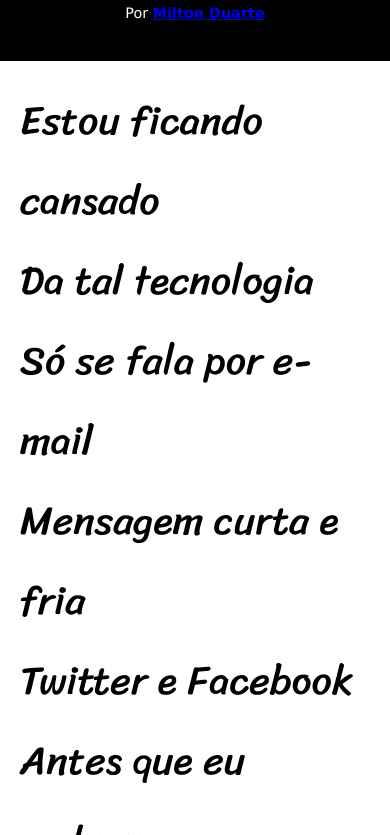
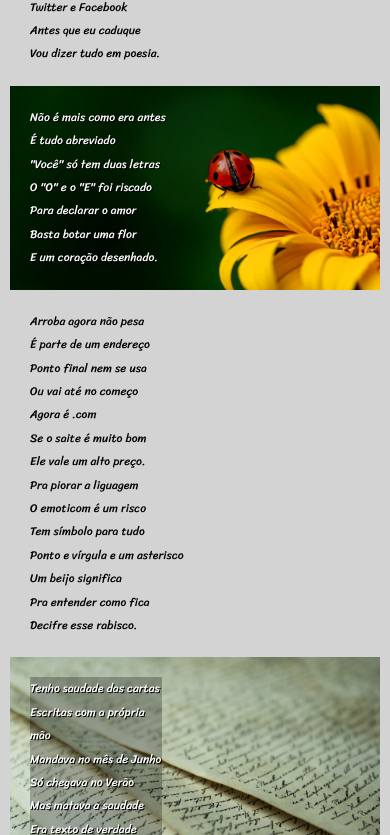
Before and after one commit to FellipeVilella/Html---CSS, a plain HTML site: page Desafios/Módulo 3/index.html in a window 390 px wide. Shown: the part 277-1112 px from the top of the page. Drawn offline with Linux system fonts and the light colour scheme.

Commit message:
Ajuste responsividade

```diff
--- a/Desafios/Módulo 3/style.css
+++ b/Desafios/Módulo 3/style.css
@@ -5,61 +5,75 @@
     padding: 0px;
 }
 
-
+body {
+    min-height: 100%;
+    background-color: lightgrey;
+}
 header {
     background-color: #000000;
     color: white;
     font-family: 'Passion One', sans-serif;
-    font-size: 3em;
+    font-size: 5vw;
     font-style: center;
     text-align: center;
-    padding-top: 50px;
+}
+header h1{
+    font-variant: small-caps; /*deixa as primeiras letras destacadas*/
+    padding-top: 50px !important;
 }
 header > p {
     font-size: 0.3em;
     font-family: Verdana, Geneva, Tahoma, sans-serif;
-    padding: 20px 20px 40px 20px;
+    margin: auto;
+    padding-bottom: 50px;
 
 }
 body{
     font-family: 'Sriracha', cursive;
+    padding: 10px;
 }
 section {
     padding: 20px;
-    font-size: 40px;
+    font-size: 3vw;
     line-height: 2em;
 }
 #image01 {
     background-image: url('desafio_cordel/imagens/background001.jpg');
-    height: 100vh;
     background-repeat: no-repeat;
-    background-position: center center;
+    background-size: cover;
+    background-position: right center;
     background-attachment: fixed;
     color: white;
     text-shadow: 1px 1px black;
 }
 #image02 {
     background-image: url('desafio_cordel/imagens/background002.jpg');
-    height: 100vh;
     background-repeat: no-repeat;
-    background-position: center center;
+    background-size: cover;
+    background-position: right center;
     background-attachment: fixed;
 }
 #image02 > p {
     background-color: rgba(0, 0, 0, 0.263);
-    width: 45%;
+    width: 40%;
     color: white;
     text-shadow: 1px 1px black;
+
 }
 footer{
     background-color: black;
     color: white;
     text-align: center;
+    font-size: 2vw;
     font-family: Arial, Helvetica, sans-serif;
-padding: 5px;
+    padding: 5px;
 }
 a {
     font-weight: bold;
+    text-decoration: none;
+}
+a:hover {
+    text-decoration: underline;
 }
 a:visited {
     color: currentColor;
```
